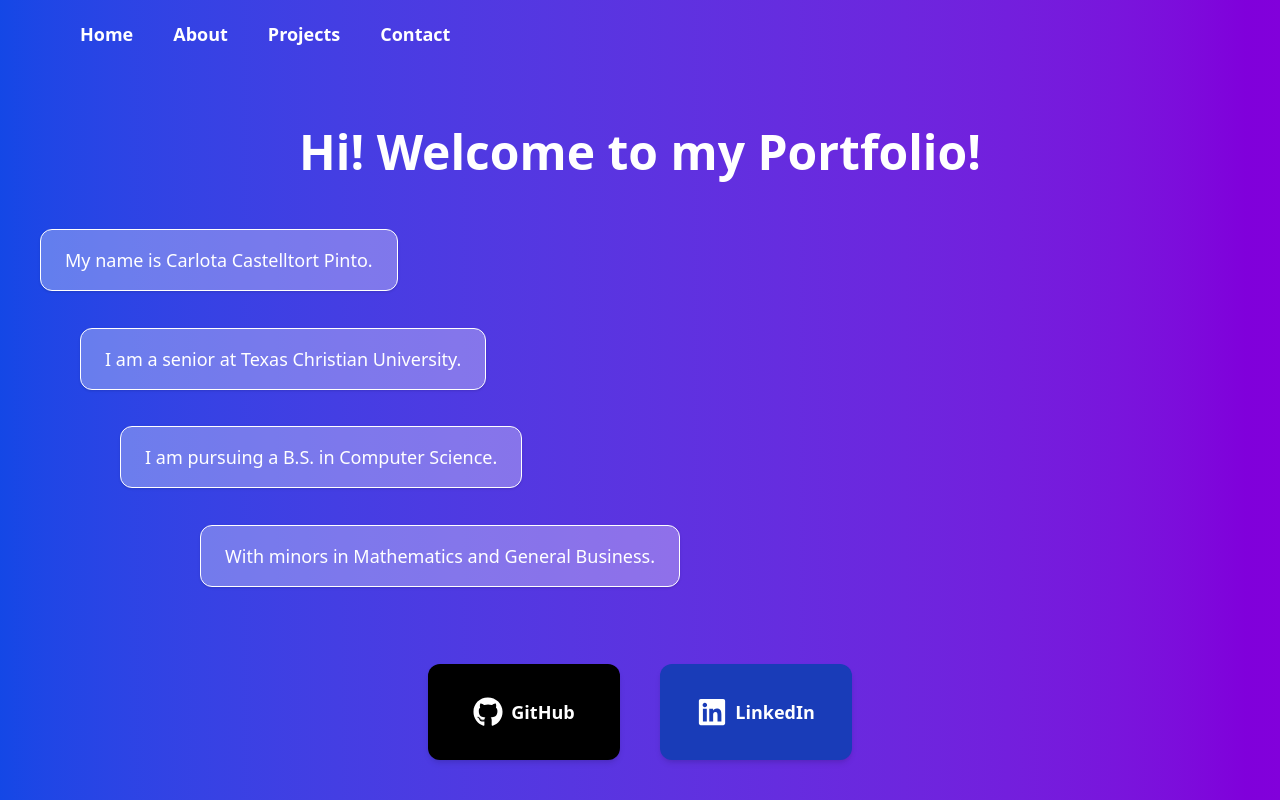
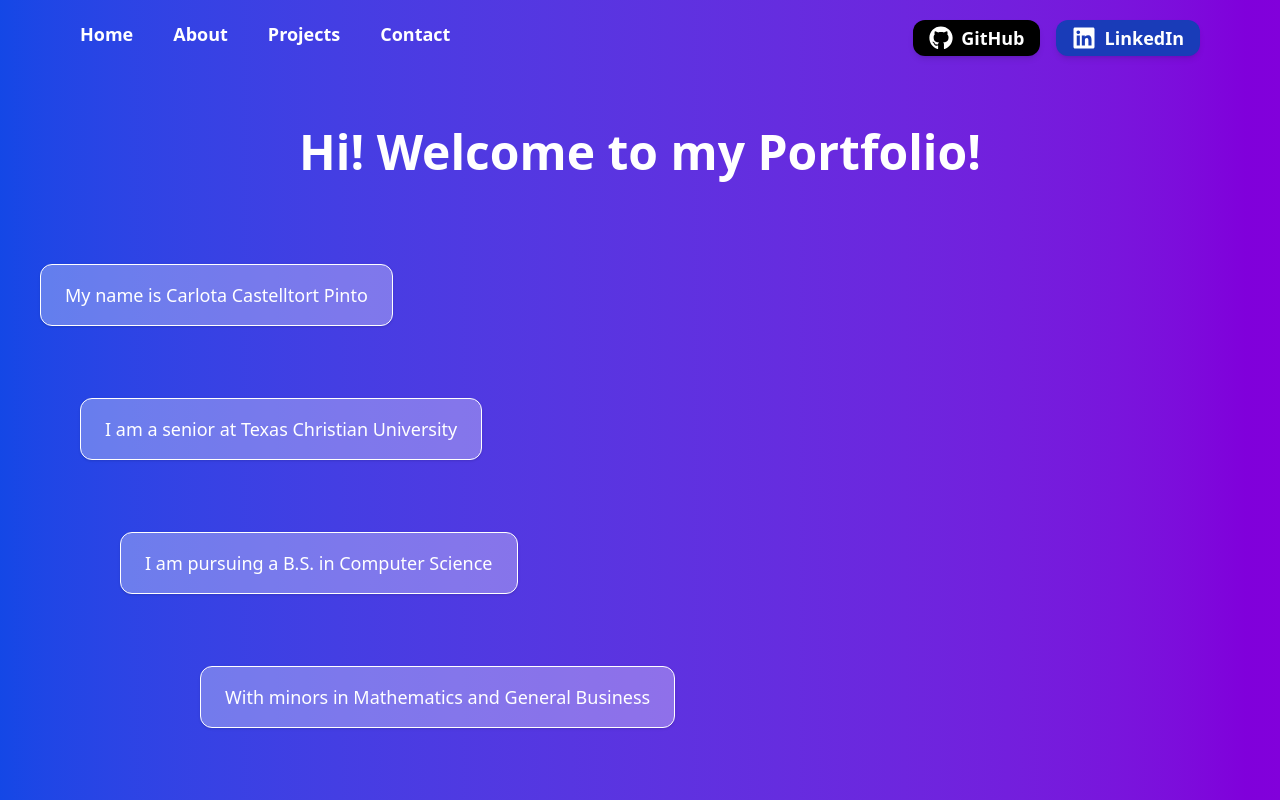
Before and after one commit to CCastelltort/personal-portfolio, a Next.js app: page / in a window 1280 px wide. Built offline with nearby package versions, Linux system fonts and the light colour scheme.

Commit message:
Move GitHub and LinkedIn buttons to nav bar

```diff
--- a/app/components/NavBar.tsx
+++ b/app/components/NavBar.tsx
@@ -1,10 +1,13 @@
 import Link from 'next/link'
 import React from 'react'
+import { FaGithub, FaLinkedin } from "react-icons/fa";
+
 
 const NavBar = () => {
   return (
-    <nav className='fixed top-0 w-full flex py-5 px-20 text-black'>
+    <nav className='fixed top-0 w-full flex py-5 px-20 text-black justify-between'>
 
+        {/*Navigation Links*/}
         <ul className='flex gap-10 text-lg font-bold text-white'>
             <Link href="/" className='hover:text-black transition-colors'>
                 Home
@@ -19,6 +22,29 @@ const NavBar = () => {
                 Contact
             </Link>
         </ul>
+
+        {/* Social Buttons*/}
+        <div className="flex gap-4">
+          <a
+            href="https://github.com/CCastelltort"
+            target="_blank"
+            rel="noopener noreferrer"
+            className="flex items-center px-4 py-1justify-center bg-black shadow-md rounded-xl hover:bg-gray-700 transition"
+          >
+            <FaGithub className="text-2xl mr-2 text-white" />
+            <span className="text-lg font-semibold text-white">GitHub</span>
+          </a>
+
+          <a
+            href="https://www.linkedin.com/in/carlota-castelltort-pinto/"
+            target="_blank"
+            rel="noopener noreferrer"
+            className="flex items-center px-4 py-1 justify-center bg-blue-800 shadow-md rounded-xl hover:bg-blue-700 transition"
+          >
+            <FaLinkedin className="text-2xl text-white mr-2" />
+            <span className="text-lg font-semibold text-white">LinkedIn</span>
+          </a>
+        </div>
     </nav>
   )
 }
--- a/app/page.tsx
+++ b/app/page.tsx
@@ -1,7 +1,6 @@
 'use client'
 
 import { useEffect, useState } from "react";
-import { FaGithub, FaLinkedin } from "react-icons/fa";
 
 export default function Home() {
   const [loaded, setLoaded] = useState(false);
@@ -11,10 +10,10 @@ export default function Home() {
   }, []);
 
   const lines = [
-    { text: "My name is Carlota Castelltort Pinto.", padding: "pl-0" },
-    { text: "I am a senior at Texas Christian University.", padding: "pl-10" },
-    { text: "I am pursuing a B.S. in Computer Science.", padding: "pl-20" },
-    { text: "With minors in Mathematics and General Business.", padding: "pl-40" },
+    { text: "My name is Carlota Castelltort Pinto", padding: "pl-0" },
+    { text: "I am a senior at Texas Christian University", padding: "pl-10" },
+    { text: "I am pursuing a B.S. in Computer Science", padding: "pl-20" },
+    { text: "With minors in Mathematics and General Business", padding: "pl-40" },
   ];
 
   return (
@@ -40,30 +39,6 @@ export default function Home() {
           </div>
         ))}
       </div>
-
-      {/* Social Buttons */}
-        <div className="flex gap-10 mt-10 mb-10 justify-center">
-          <a
-            href="https://github.com/CCastelltort"
-            target="_blank"
-            rel="noopener noreferrer"
-            className="flex items-center justify-center w-48 h-24 bg-black shadow-md rounded-xl hover:bg-gray-800 transition"
-          >
-            <FaGithub className="text-3xl mr-2 text-white" />
-            <span className="text-lg font-semibold text-white">GitHub</span>
-          </a>
-
-          <a
-            href="https://www.linkedin.com/in/carlota-castelltort-pinto/"
-            target="_blank"
-            rel="noopener noreferrer"
-            className="flex items-center justify-center w-48 h-24 bg-blue-800 shadow-md rounded-xl hover:bg-blue-700 transition"
-          >
-            <FaLinkedin className="text-3xl text-white mr-2" />
-            <span className="text-lg font-semibold text-white">LinkedIn</span>
-          </a>
-        </div>
-
     </div>
   );
 }
```
